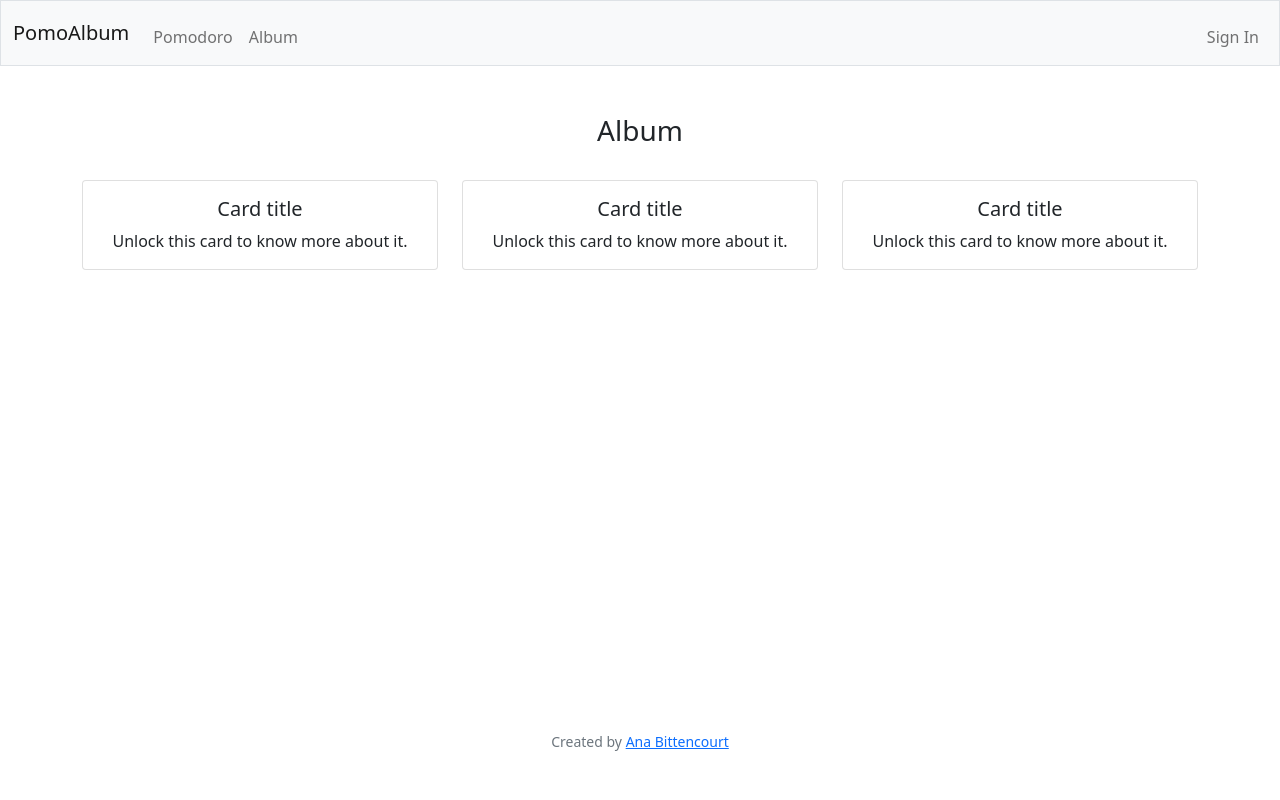
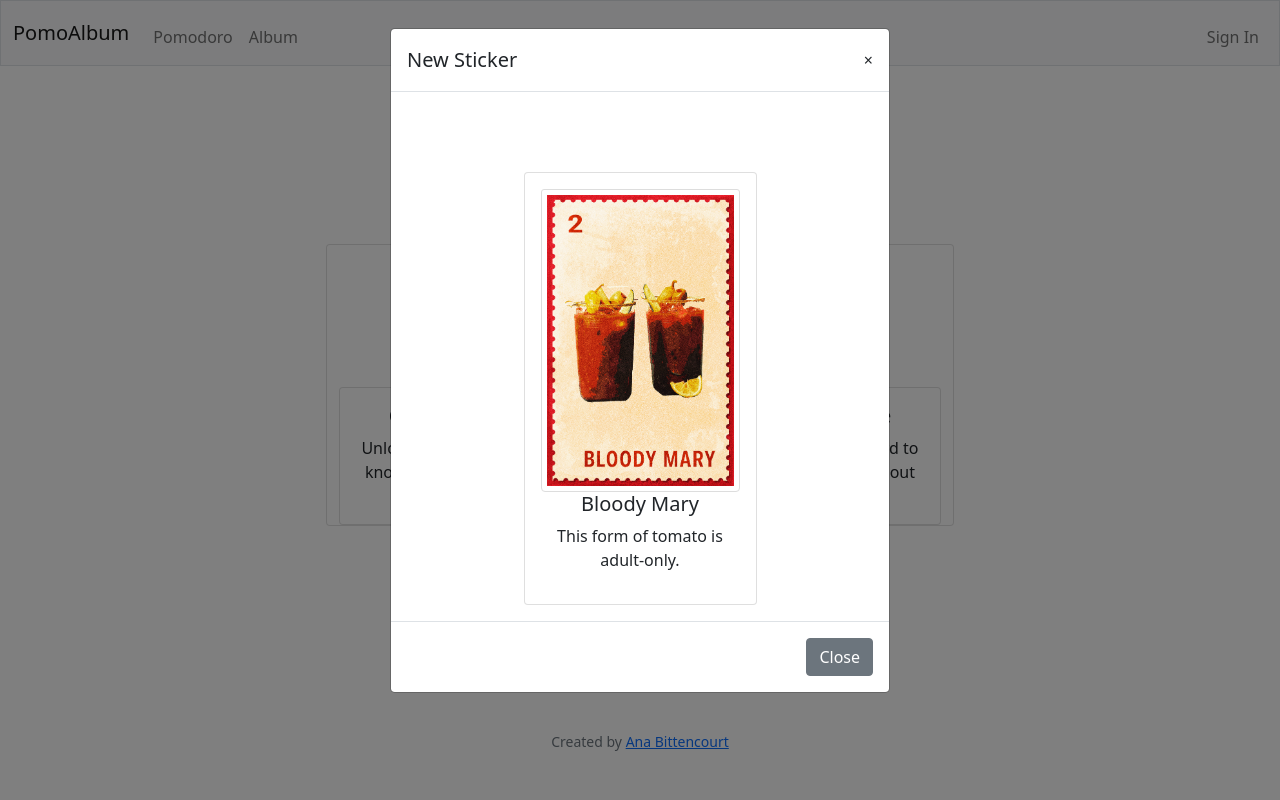
Before and after one commit to anabvidigal/pomodoro-web, a Flask app: page /album in a window 1280 px wide. Run offline with Flask 3, Linux system fonts and the light colour scheme; some libraries are stand-ins or nearby versions.

Commit message:
added card to album whenever there is an unopened pack

```diff
--- a/app.py
+++ b/app.py
@@ -33,18 +33,16 @@ def album():
     if request.method == "POST":
         print("Post route is working correctly.")
 
-        # grantPack = db.execute("")
-
-        # Execute function to get a random card
-
-        # Add StickerID to the User Stickers table
-        CARDS = get_amounts()
-        return render_template("pack.html", CARDS=CARDS)
-    else:
-
+        unopened = get_unopened()
         CARDS = get_amounts()
 
-        return render_template("album.html", CARDS=CARDS)
+        return render_template("album.html", CARDS=CARDS, unopened=unopened)
+
+    else:
+        unopened = get_unopened()
+        CARDS = get_amounts()
+
+        return render_template("album.html", CARDS=CARDS, unopened=unopened)
 
 @app.route("/pomodoro")
 def pomodoro():
@@ -61,12 +59,6 @@ def get_random_card():
     new_card = db.execute("SELECT * FROM stickers WHERE StickerId = :random_value", random_value=random_value)
     return jsonify(new_card)
 
-def get_amounts():
-    """Get the amount of each card from the database"""
-    amounts = db.execute("SELECT StickerId, Amount FROM USER_STICKERS WHERE UserId = :user_id", user_id="1")
-    CARDS = {str(item['StickerID']): item['Amount'] for item in amounts}
-    return CARDS
-
 @app.route("/give_pack", methods=["POST"])
 def give_pack():
     try:
@@ -75,3 +67,16 @@ def give_pack():
     except Exception as e:
         traceback.print_exc()
         return jsonify({"error": str(e)}), 500
+
+
+# Functions
+def get_amounts():
+    """Get the amount of each card from the database"""
+    amounts = db.execute("SELECT StickerId, Amount FROM USER_STICKERS WHERE UserId = :user_id", user_id="1")
+    CARDS = {str(item['StickerID']): item['Amount'] for item in amounts}
+    return CARDS
+
+def get_unopened():
+    get_unopened = db.execute("SELECT UnopenedPacks FROM USERS WHERE ID = :user_id", user_id="1")
+    unopened = get_unopened[0]['UnopenedPacks']
+    return unopened
--- a/static/album.js
+++ b/static/album.js
@@ -1,5 +1,39 @@
 window.onload = function() {
-    if (showPackModal == true) {
-        // show example modal
-    }
+    var packModal = new bootstrap.Modal(document.getElementById('exampleModal'));
+    var openedPackContent = document.getElementById('openedPackContent');
+
+    fetch('/get_random_card', {
+        method: 'GET',
+        headers: {
+            'Content-Type': 'application/json',
+        },
+    })
+    .then(function (response) {
+        if (!response.ok) {
+            throw new Error('Network response was not ok');
+        }
+        return response.json();
+    })
+    .then(function (data) {
+        const card = data[0];
+        // Populate inside of modal
+        openedPackContent.innerHTML = `
+        <div class="card mx-auto w-50 reward">
+                    <div class="card-body">
+                        <img class="card-img-top" src="${card.Image}" alt="">
+                        <h5 class="card-title">${card.Title}</h5>
+                        <p>${card.Description}</p>
+                    </div>
+                </div>
+        `;
+    })
+    .catch(function (error) {
+        console.error('There was a problem with the fetch operaion:', error);
+    });
+
+    packModal.show();
 }
+
+document.getElementById('closeAndRedirect').addEventListener('click', () => {
+    window.location.href = '/album';
+});
--- a/static/script.js
+++ b/static/script.js
@@ -72,7 +72,7 @@ function showCard() {
                 <div class="card-body">
                 <h5 class="card-title">Claim your sticker!</h5>
                 <p class="card-text">You've just earned a sticker to your PomoAlbum.</p>
-                <button type="submit" id="claim" class="btn btn-primary" data-toggle="modal" data-target=".bd-example-modal-sm">Open pack</button>
+                <button type="submit" id="claim" class="btn btn-primary" data-toggle="modal" data-target=".bd-example-modal-sm">Go to Album</button>
             </div>
         </form>
         `;
--- a/templates/album.html
+++ b/templates/album.html
@@ -5,6 +5,16 @@
         <h3 id="countdown">Album</h1>
     </div>
     <br>
+
+    {% if unopened > 0 %}
+    <div class="card mx-auto w-50 reward">
+      <div class="card-body">
+      <h5 class="card-title">Get your sticker!</h5>
+      <p class="card-text">You have unopened sticker packs.</p>
+      <button type="submit" id="openPack" class="btn btn-primary" data-toggle="modal" data-target=".bd-example-modal-sm">Open pack</button>
+    </div>
+    {% endif %}
+
     <div class="container">
         <div class="row row-cols-md-3">
             {% for card, amount in CARDS.items() %}
@@ -30,6 +40,27 @@
             {% endfor %}
         </div>
     </div>
+
+    <div class="modal fade" id="exampleModal" tabindex="-1" role="dialog" aria-labelledby="exampleModalLabel" aria-hidden="true">
+        <div class="modal-dialog" role="document">
+          <div class="modal-content">
+            <div class="modal-header">
+              <h5 class="modal-title" id="exampleModalLabel">New Sticker</h5>
+                <span aria-hidden="true">&times;</span>
+              </button>
+            </div>
+            <div class="modal-body" id="openedPackContent">
+              ...
+            </div>
+            <div class="modal-footer">
+              <form action="/album" method="get">
+                <button type="button" class="btn btn-secondary" id="closeAndRedirect">Close</button>
+              </form>
+            </div>
+          </div>
+        </div>
+      </div>
+
 {% endblock %}
 
 {% block scripts %}
```
Also changed, not shown: static/pack.js (deleted, +0 -39 lines), templates/pack.html (deleted, +0 -59 lines), cards.db.
